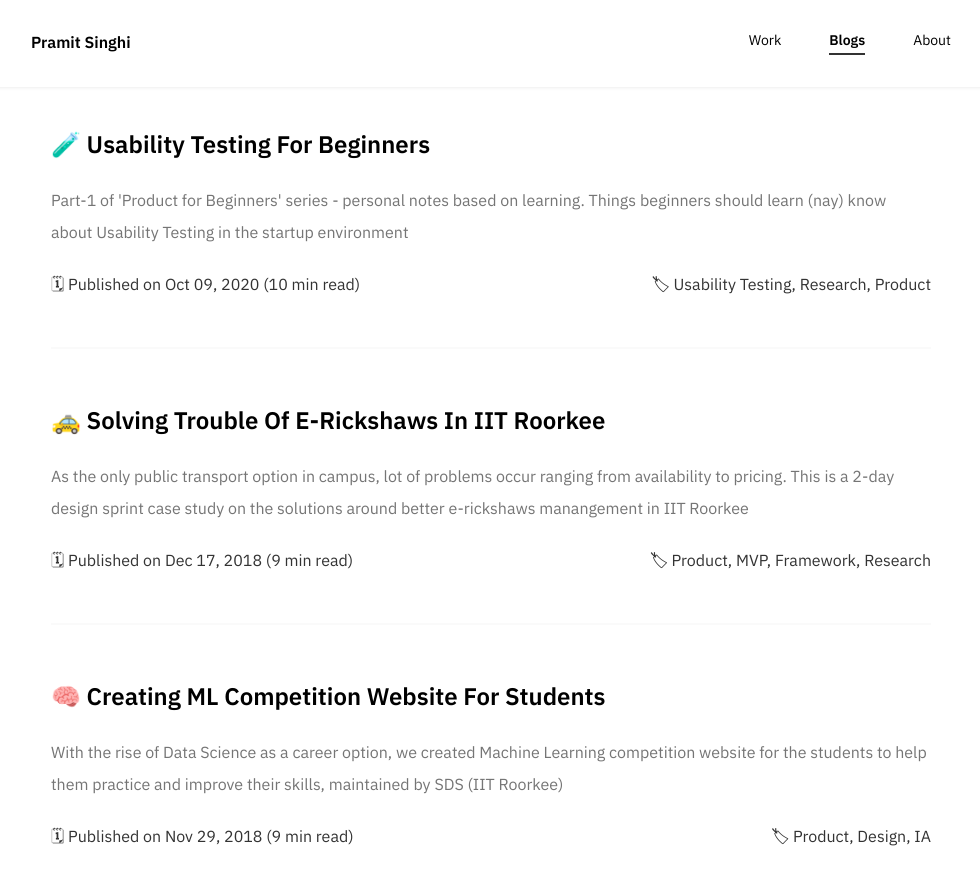
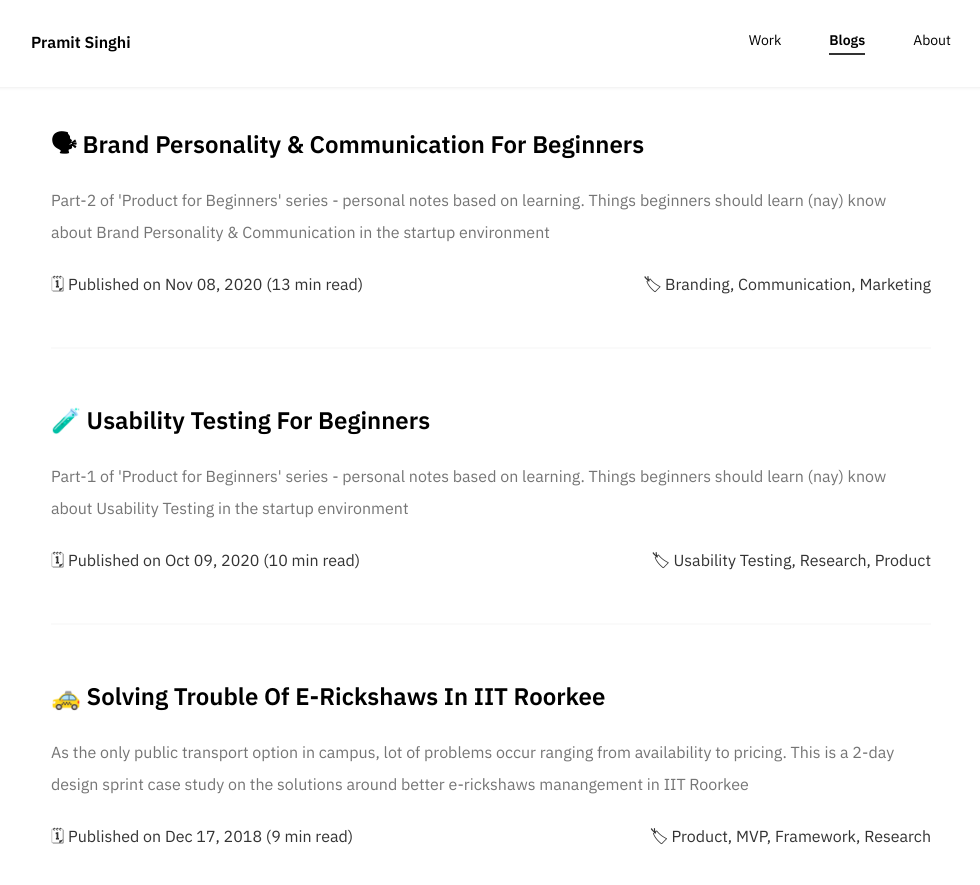
Before and after one commit to shkamaru/shkamaru.github.io, a Jekyll site: the page built from blogs.html, in a window 1280 px wide and 900 px high. Shown: the top 885 px of the window, without its empty margins (149-1129 px from the left). Built offline with Jekyll 4.4.1, drawn with Linux system fonts in a browser that asks for light colours; nearby versions of some CDN libraries.

Commit message:
Add PFB-Communication Blog

```diff
--- a/_data/blogs.yml
+++ b/_data/blogs.yml
@@ -1,10 +1,18 @@
+- title: pfb-communication
+  text: 🗣 Brand Personality & Communication for Beginners
+  desc: Part-2 of 'Product for Beginners' series - personal notes based on learning. Things beginners should learn (nay) know about Brand Personality & Communication in the startup environment
+  tags: 🏷 Branding, Communication, Marketing
+  time: 13 min
+  date: Nov 08, 2020
+  case: https://pramit-singhi.medium.com/brand-personality-communication-for-beginners-395d5ba768
+  show: true
 - title: pfb-usability
   text: 🧪 Usability Testing for Beginners
   desc: Part-1 of 'Product for Beginners' series - personal notes based on learning. Things beginners should learn (nay) know about Usability Testing in the startup environment
   tags: 🏷 Usability Testing, Research, Product
   time: 10 min
   date: Oct 09, 2020
-  case: https://medium.com/@singhi.pramit/usability-testing-for-beginners-275fec06b650
+  case: https://medium.com/swlh/usability-testing-for-beginners-275fec06b650
   show: true
 - title: e-rick
   text: 🚕 Solving trouble of e-rickshaws in IIT Roorkee
```
